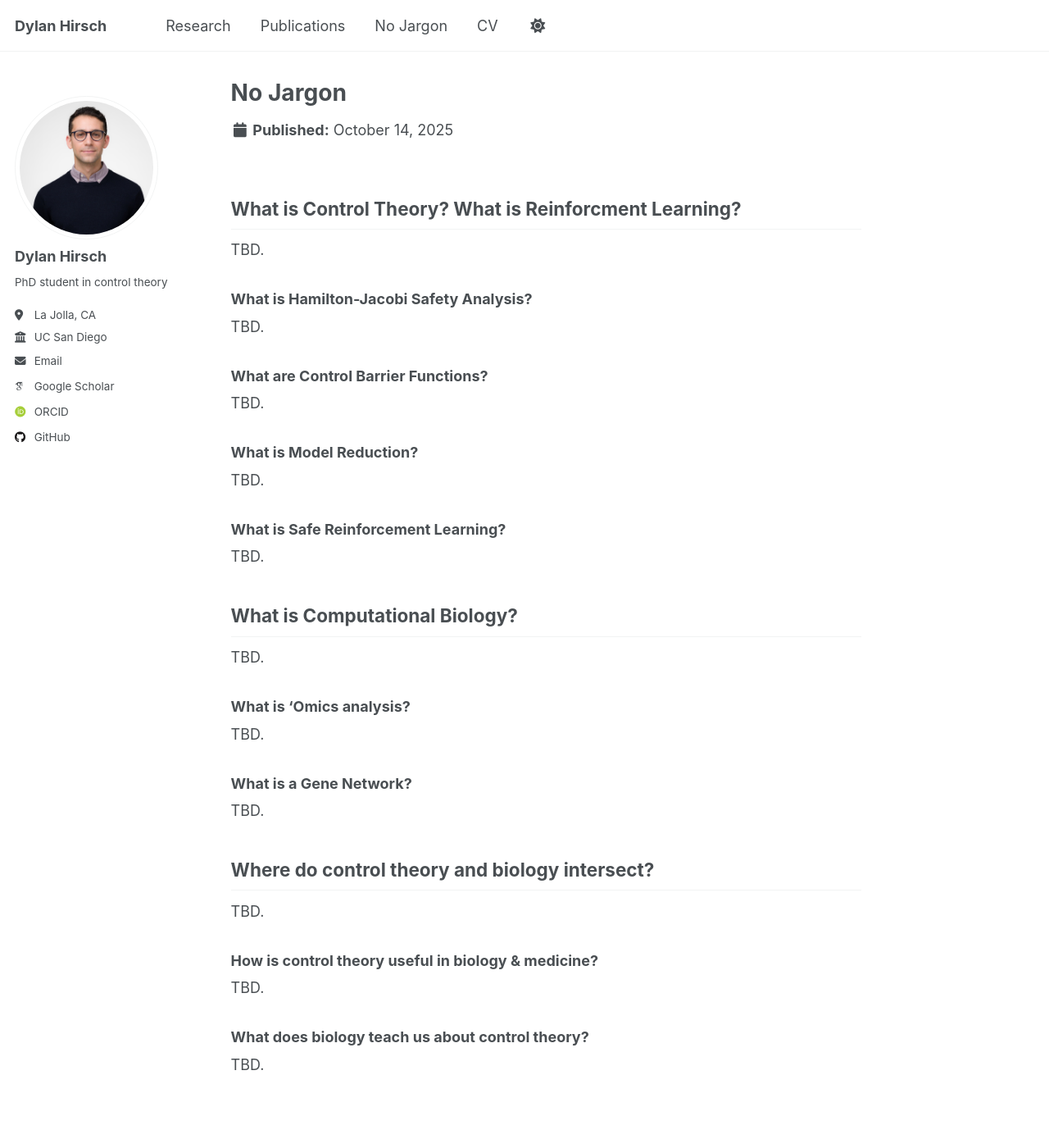
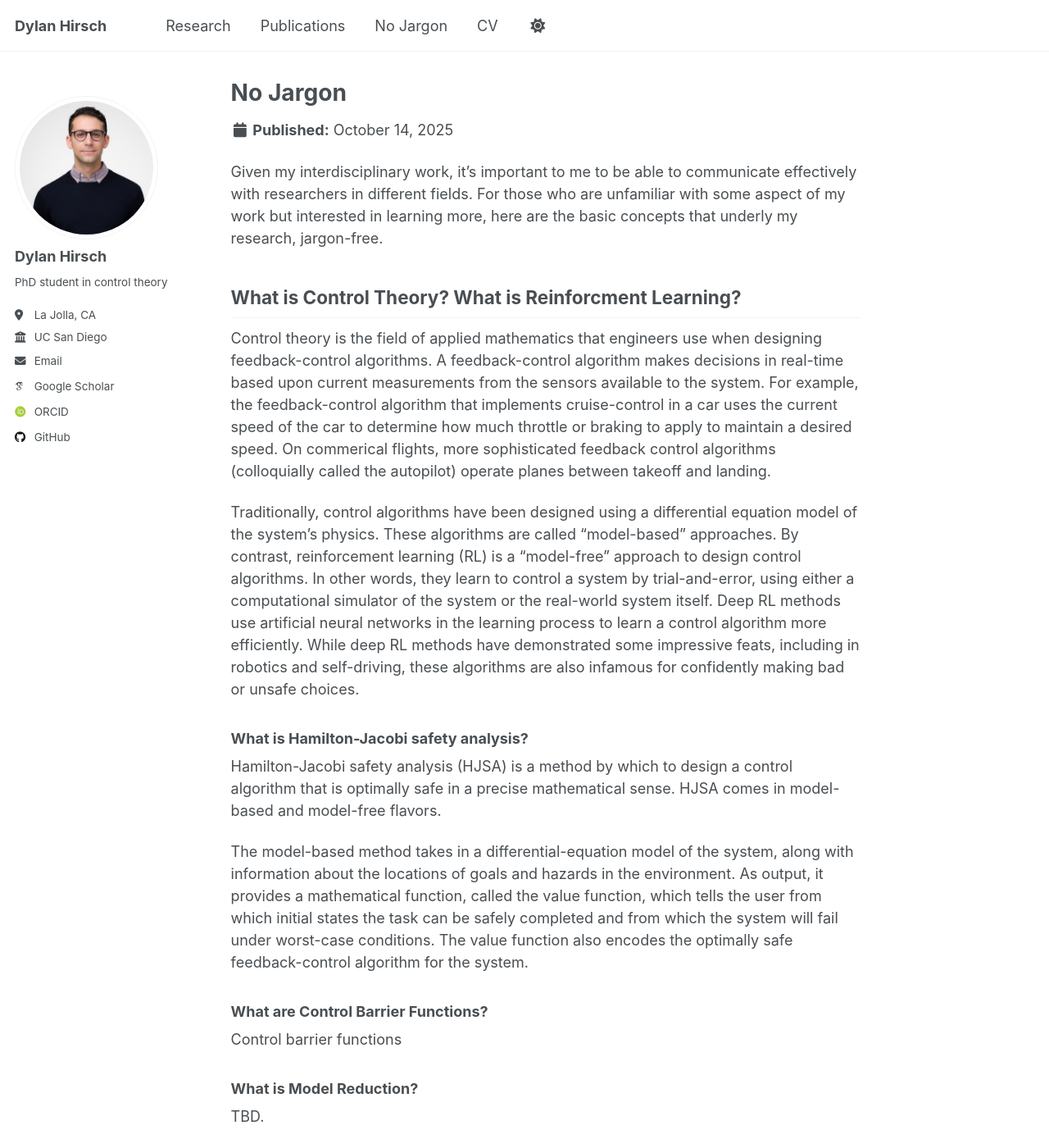
Before and after one commit to dylan-hirsch/dylan-hirsch.github.io, a Jekyll site: the page built from _nojargon/nojargon.md, in a window 1280 px wide and 1400 px high. Shown: the whole window at 82% size. Built offline with Jekyll 4.4.1, drawn with Linux system fonts in a browser that asks for light colours; some web fonts are replaced; a script that is not in the unit is left out.

Commit message:
Update nojargon.md

```diff
--- a/_nojargon/nojargon.md
+++ b/_nojargon/nojargon.md
@@ -5,17 +5,35 @@ permalink: /nojargon/
 author_profile: true
 ---
 
+Given my interdisciplinary work, it's important to me to be able to communicate effectively with researchers in different fields.
+For those who are unfamiliar with some aspect of my work but interested in learning more, here are the basic concepts that underly my research, jargon-free.
+
 ## What is Control Theory? What is Reinforcment Learning?
 
-TBD.
+Control theory is the field of applied mathematics that engineers use when designing feedback-control algorithms.
+A feedback-control algorithm makes decisions in real-time based upon current measurements from the sensors available to the system.
+For example, the feedback-control algorithm that implements cruise-control in a car uses the current speed of the car to determine how much throttle or braking to apply to maintain a desired speed.
+On commerical flights, more sophisticated feedback control algorithms (colloquially called the autopilot) operate planes between takeoff and landing.
 
-### What is Hamilton-Jacobi Safety Analysis?
+Traditionally, control algorithms have been designed using a differential equation model of the system's physics.
+These algorithms are called "model-based" approaches.
+By contrast, reinforcement learning (RL) is a "model-free" approach to design control algorithms.
+In other words, they learn to control a system by trial-and-error, using either a computational simulator of the system or the real-world system itself.
+Deep RL methods use artificial neural networks in the learning process to learn a control algorithm more efficiently.
+While deep RL methods have demonstrated some impressive feats, including in robotics and self-driving, these algorithms are also infamous for confidently making bad or unsafe choices.
 
-TBD.
+### What is Hamilton-Jacobi safety analysis?
+
+Hamilton-Jacobi safety analysis (HJSA) is a method by which to design a control algorithm that is optimally safe in a precise mathematical sense.
+HJSA comes in model-based and model-free flavors.
+
+The model-based method takes in a differential-equation model of the system, along with information about the locations of goals and hazards in the environment.
+As output, it provides a mathematical function, called the value function, which tells the user from which initial states the task can be safely completed and from which the system will fail under worst-case conditions.
+The value function also encodes the optimally safe feedback-control algorithm for the system.
 
 ### What are Control Barrier Functions?
 
-TBD.
+Control barrier functions
 
 ### What is Model Reduction?
 
```
